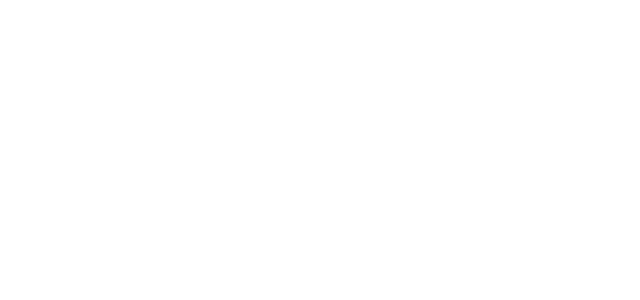
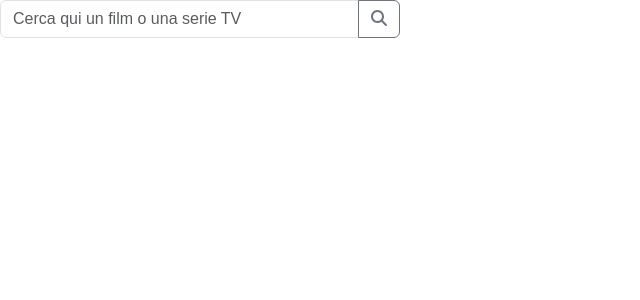
Before and after one commit to AntonioDiBari/vite-boolflix, a Vue app: page / in a window 1280 px wide. Shown: the top 300 px of the page, without its empty margins (0-640 px from the left). Built offline with nearby package versions, Linux system fonts and the light colour scheme.

Commit message:
feat: Milestone 1

```diff
--- a/src/App.vue
+++ b/src/App.vue
@@ -1,18 +1,62 @@
 <script>
 import axios from "axios";
 import { store } from "./store/index";
+import { faStoreAltSlash } from "@fortawesome/free-solid-svg-icons";
 
 export default {
   data() {
     return {
       store,
+      research: "",
     };
+  },
+  methods: {
+    fetchResearch() {
+      const researchValue = this.research.toLowerCase().trim();
+      axios
+        .get(
+          `https://api.themoviedb.org/3/search/movie?api_key=fc68362da932f9ce47e099180fad846f&language=it&query= ${researchValue}`
+        )
+        .then((res) => {
+          store.searchResult = res.data.results;
+          console.log(res.data.results);
+        });
+    },
   },
 };
 </script>
 
-<template></template>
+<template>
+  <div class="searchbar input-group mb-3">
+    <input
+      type="text"
+      class="form-control"
+      placeholder="Cerca qui un film o una serie TV"
+      v-model="research"
+    />
+    <button
+      class="btn btn-outline-secondary"
+      type="button"
+      id="button-addon2"
+      @click="fetchResearch()"
+    >
+      <font-awesome-icon icon="fa-solid fa-magnifying-glass" />
+    </button>
+  </div>
+  <div v-for="result in store.searchResult">
+    <h3>{{ result.title }}</h3>
+    <ul>
+      <li>Titolo Originale: {{ result.original_title }}</li>
+      <li>Lingua: {{ result.original_language }}</li>
+      <li>Voto: {{ result.vote_average }}</li>
+    </ul>
+  </div>
+</template>
 
 <style lang="scss">
 @use "./styles/general.scss";
+
+.searchbar {
+  width: 400px;
+}
 </style>
--- a/src/main.js
+++ b/src/main.js
@@ -8,11 +8,11 @@
 /* import font awesome icon component */
 import { FontAwesomeIcon } from "@fortawesome/vue-fontawesome";
 /* import specific icons */
-import { faSquareTwitter } from "@fortawesome/free-brands-svg-icons";
-import {} from "@fortawesome/free-solid-svg-icons";
+import {} from "@fortawesome/free-brands-svg-icons";
+import { faMagnifyingGlass } from "@fortawesome/free-solid-svg-icons";
 import {} from "@fortawesome/free-regular-svg-icons";
 /* add icons to the library */
-library.add(faSquareTwitter);
+library.add(faMagnifyingGlass);
 
 import App from "./App.vue";
 
--- a/src/store/index.js
+++ b/src/store/index.js
@@ -1,3 +1,5 @@
 import { reactive } from "vue";
 
-export const store = reactive({});
+export const store = reactive({
+  searchResult: [],
+});
--- a/src/styles/general.scss
+++ b/src/styles/general.scss
@@ -21,7 +21,3 @@
 body {
   font-family: Arial, Helvetica, sans-serif;
 }
-
-li {
-  list-style-type: none;
-}
```
Also changed, not shown: 2 other files (tests, documents, lock files or other folders).
